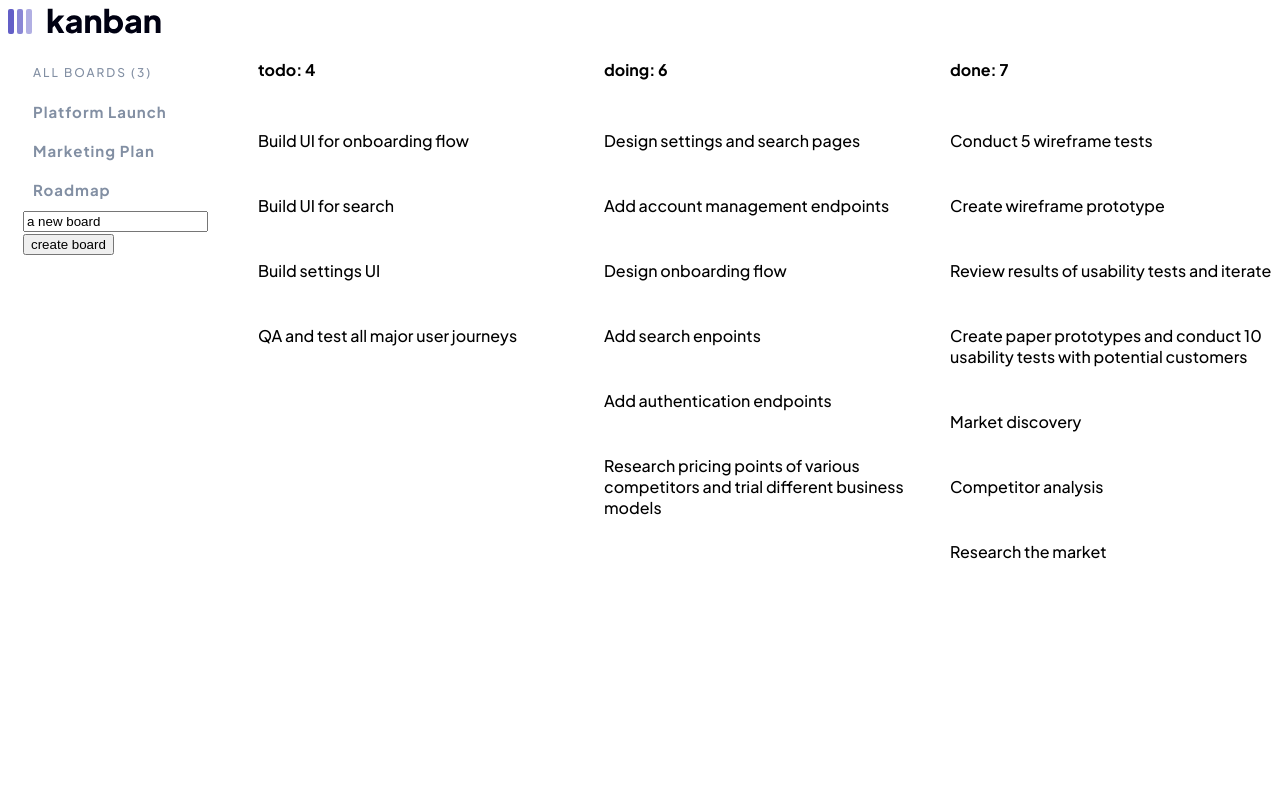
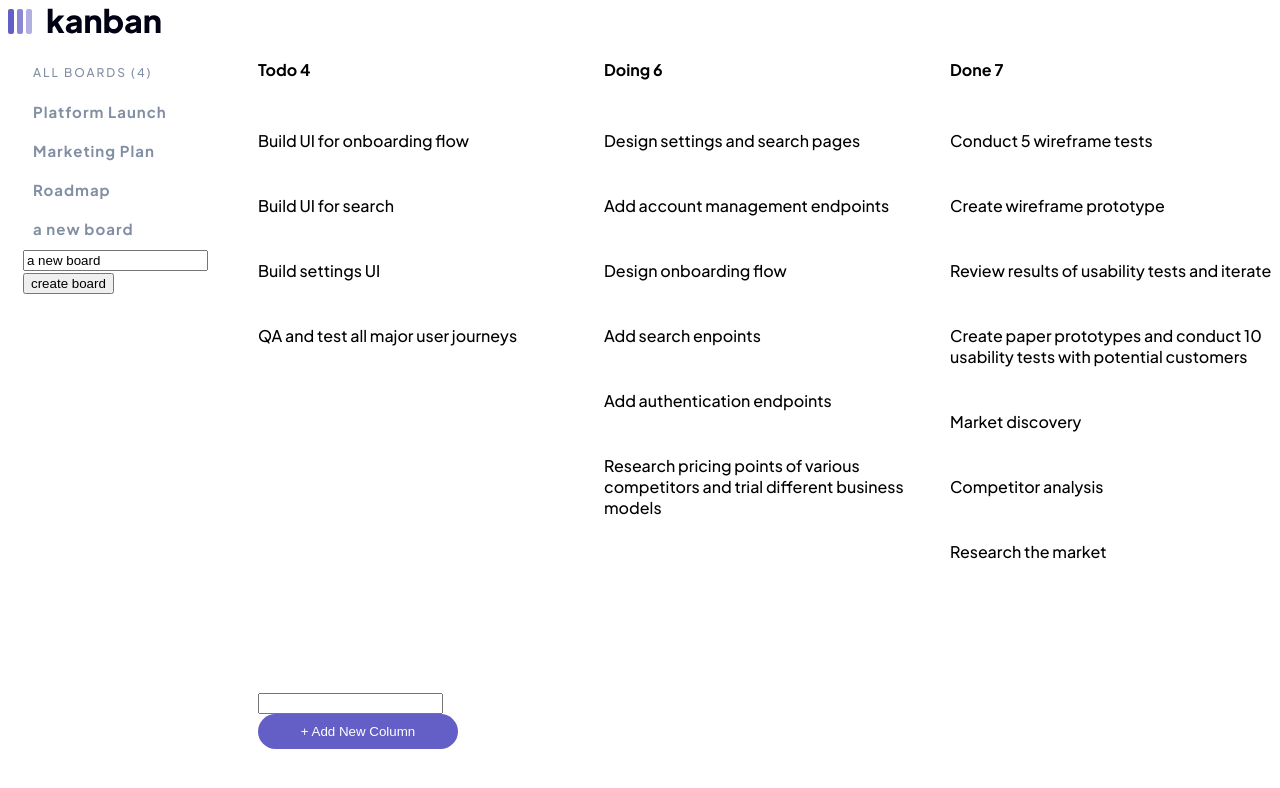
Before and after one commit to asephkhan/kanban-task-management-web-app, a React app in the folder Frontend/: page / in a window 1280 px wide. Both pictures are taken after a click on the button "Platform Launch". Shown: the top 788 px of the page. Built offline with nearby package versions, Linux system fonts and the light colour scheme; data requests are answered from the project's data file; the HTML template or start-up script is replaced by a standard one.

Commit message:
refactor showing columns

```diff
--- a/Frontend/data.json
+++ b/Frontend/data.json
@@ -428,8 +428,11 @@
         }
       ],
       "id": "3NeCYcLmMGA"
+    },
+    {
+      "name": "a new board",
+      "id": "KPWVRdvg824"
     }
-
   ],
   "$schema": "./node_modules/json-server/schema.json"
 }
--- a/Frontend/src/App.jsx
+++ b/Frontend/src/App.jsx
@@ -2,15 +2,16 @@ import { useState, useEffect } from "react";
 import "./App.css";
 import axios from "axios";
 import logo from "./assets/logo-dark.svg";
+import Button from "./components/ButtonComponent/Button";
 
 function App() {
   const [boards, setBoards] = useState([]);
   const [newBoard, setNewBoard] = useState("a new board");
   const [selectedBoard, setSelectedboard] = useState(null);
+  const [newColumn, setNewColumn] = useState("a new column");
 
   const addBoard = (e) => {
     e.preventDefault();
-    console.log("button clicked", e.target);
     const boardObj = {
       name: newBoard,
     };
@@ -20,8 +21,29 @@ function App() {
     });
   };
 
+  const addColumn = (e, boardId) => {
+    //    e.preventDefault()
+    const currentBoard = boards.find((board) => board.id === boardId);
+
+    const columnObj = {
+      name: newColumn,
+    };
+
+    const updatedColumns = [...currentBoard.columns, columnObj];
+
+    axios
+      .patch(`http://localhost:3001/boards/${boardId}`, {
+        columns: updatedColumns,
+      })
+      .then(response);
+  };
+
   const handleBoardChange = (e) => {
     setNewBoard(e.target.value);
+  };
+
+  const handleColumnChange = (e) => {
+    setNewColumn(e.target.value);
   };
 
   useEffect(() => {
@@ -34,7 +56,9 @@ function App() {
     return (
       <>
         {boards.map((board) => (
-          <button onClick={() => setSelectedboard(board)}>{board.name}</button>
+          <button key={board.id} onClick={() => setSelectedboard(board)}>
+            {board.name}
+          </button>
         ))}
       </>
     );
@@ -42,15 +66,7 @@ function App() {
 
   if (boards.length === 0) return <p>loading...</p>;
 
-  const board = selectedBoard;
-
-  const columns = board.columns.map((column) => column);
-
-  const column = columns.map((column) => column.name);
-
-  const todos = columns[0].tasks;
-  const doings = columns[1].tasks;
-  const dones = columns[2].tasks;
+  const columns = selectedBoard.columns || [];
 
   return (
     <>
@@ -59,7 +75,7 @@ function App() {
       <div className="container">
         <div className="sidebar">
           <div className="sidebar__boards_list">
-          <p className="sidebar__list_info">ALL BOARDS ({boards.length})</p>
+            <p className="sidebar__list_info">ALL BOARDS ({boards.length})</p>
             {boards.map((board) => (
               <button
                 className="sidebar__board_list_item"
@@ -76,23 +92,21 @@ function App() {
         </div>
 
         <div className="board">
+          {columns.map((col) => (
+            <div className="board__element" key={col.id || col.name}>
+              <h4>
+                {col.name} {col.tasks ? col.tasks.length : 0}
+              </h4>
+              {col.tasks &&
+                col.tasks.map((task) => <p key={task.id}>{task.title}</p>)}
+            </div>
+          ))}
+
           <div className="board__element">
-            <h4>todo: {todos.length}</h4>
-            {todos.map((todo) => (
-              <p>{todo.title}</p>
-            ))}
-          </div>
-          <div className="board__element">
-            <h4>doing: {doings.length}</h4>
-            {doings.map((doing) => (
-              <p>{doing.title}</p>
-            ))}
-          </div>
-          <div className="board__element">
-            <h4>done: {dones.length}</h4>
-            {dones.map((done) => (
-              <p>{done.title}</p>
-            ))}
+            <form action="submit">
+              <input onChange={handleColumnChange}></input>
+              <Button text="+ Add New Column"></Button>
+            </form>
           </div>
         </div>
       </div>
--- /dev/null
+++ b/Frontend/src/components/ButtonComponent/Button.css
@@ -0,0 +1,14 @@
+.button__container {
+    width: 200px;
+}
+
+
+.button {
+    background-color: var(--color-purple-heavy);
+    color: var(--color-white);
+    border: var(--color-purple-heavy);
+    border-radius: 20px;
+    width: 100%;
+    padding: 10px
+
+}
--- /dev/null
+++ b/Frontend/src/components/ButtonComponent/Button.jsx
@@ -0,0 +1,13 @@
+import './Button.css'
+
+const Button = ({text}) => {
+
+
+    return (
+        <div className='button__container'>
+            <button type='submit' className="button" onClick={() => console.log("clicked")}>{text}</button>
+        </div>
+    )
+}
+
+export default Button
```
